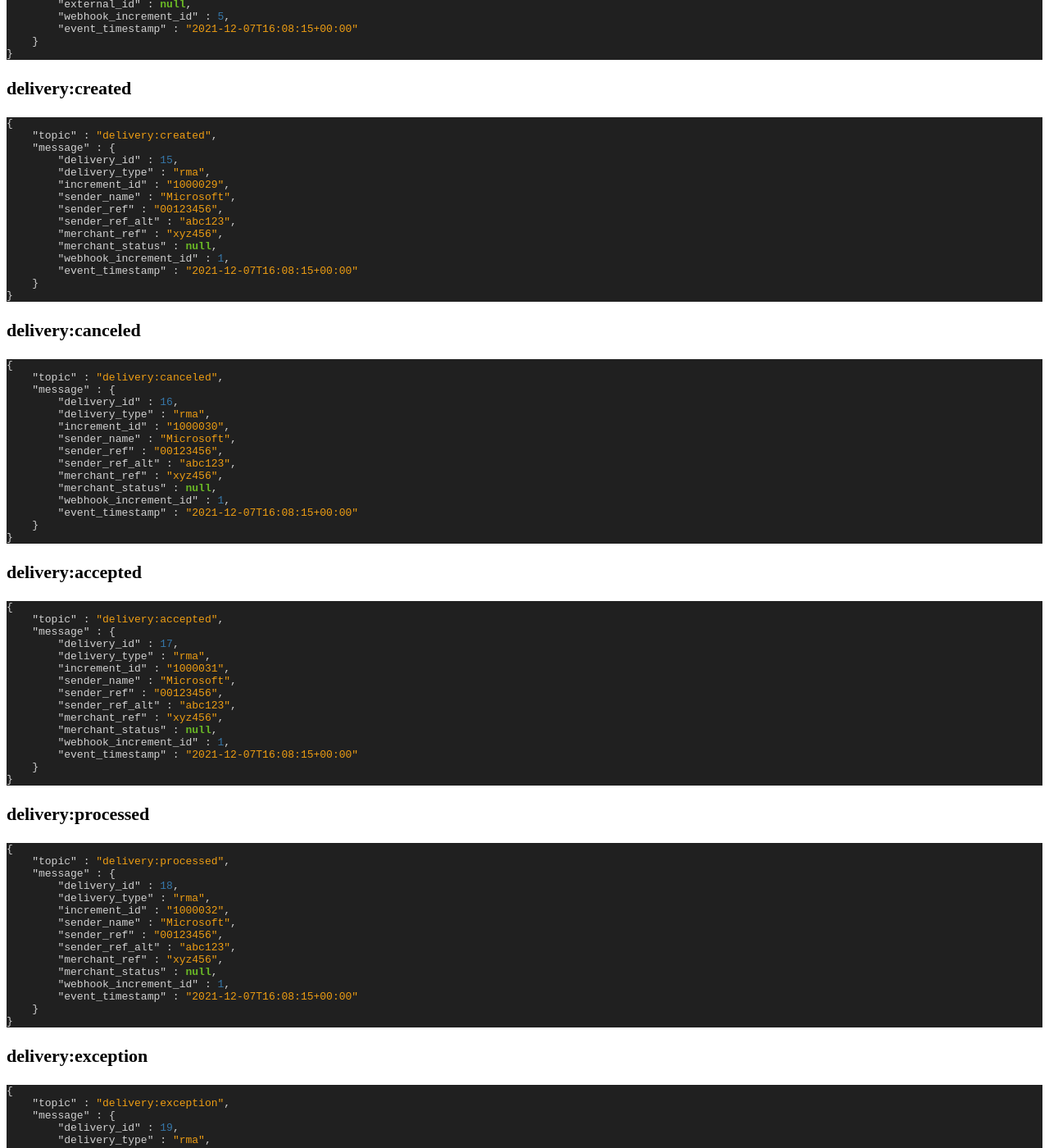
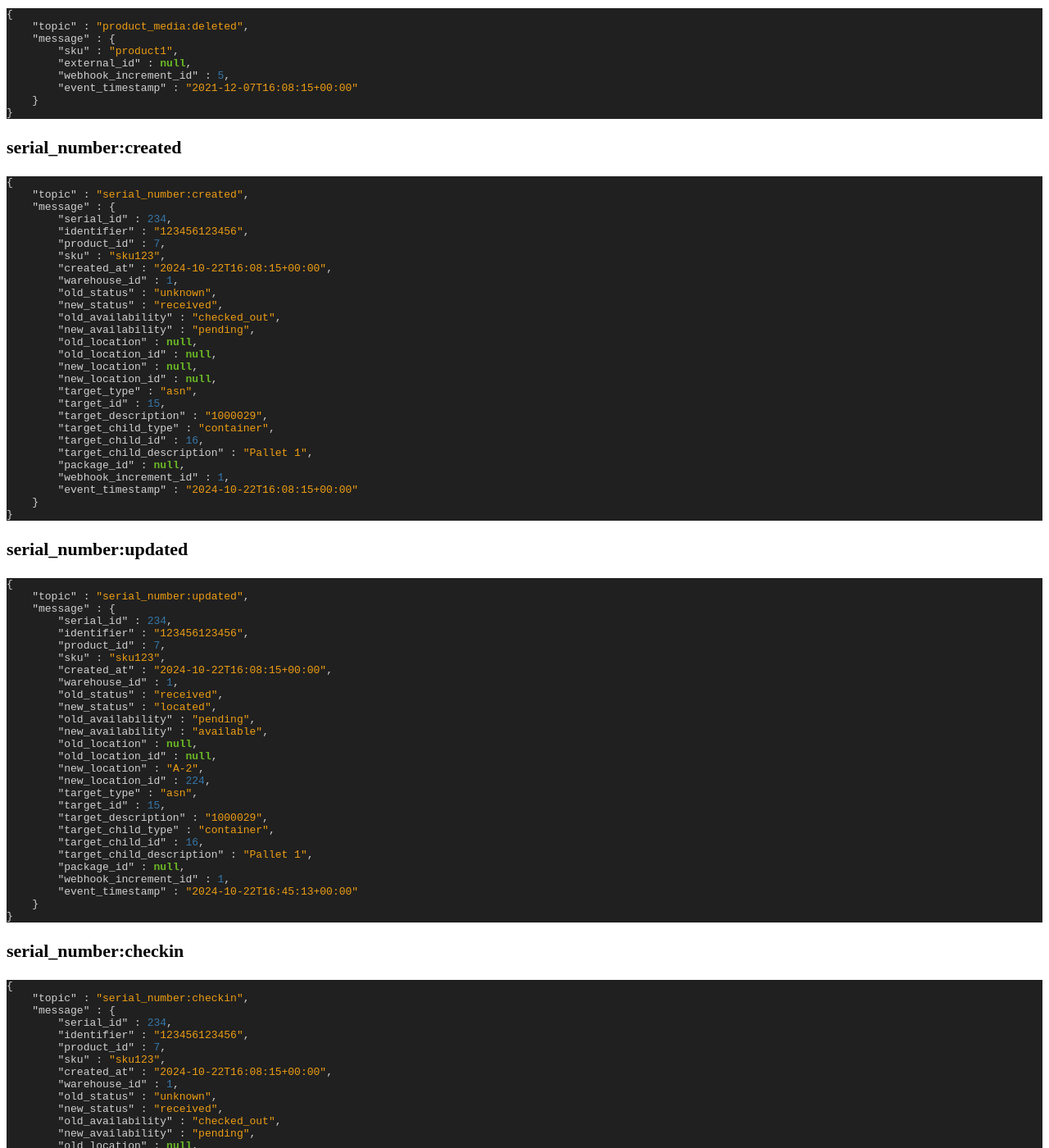
Before and after one commit to ShipStream/shipstream.github.io, a Jekyll site: the page built from _posts/2015-06-12-topics.md, in a window 1280 px wide and 1400 px high, scrolled down 7262 px. Shown: the whole window at 82% size. Built offline with Jekyll 4.4.1, drawn with Linux system fonts in a browser that asks for light colours; a style sheet for code colours, icons or effects is not loaded; some of the changed text lies outside the part shown.

Commit message:
Document serial number webhooks.

````diff
--- a/_posts/2015-06-12-topics.md
+++ b/_posts/2015-06-12-topics.md
@@ -38,6 +38,10 @@ order: 200
 * [product_media:created](#product_media_created)
 * [product_media:updated](#product_media_updated)
 * [product_media:deleted](#product_media_deleted)
+* [serial_number:created](#serial_number_created)
+* [serial_number:updated](#serial_number_updated)
+* [serial_number:checkin](#serial_number_checkin)
+* [serial_number:checkout](#serial_number_checkout)
 * [shipment:packed](#shipment_packed)
 * [shipment:shipped](#shipment_shipped)
 * [shipment:delivered](#shipment_delivered)
@@ -483,6 +487,146 @@ Event Payloads
 }
 ```
 
+<h3 id="serial_number_created">
+    serial_number:created
+</h3>
+
+```json
+{
+    "topic" : "serial_number:created",
+    "message" : {
+        "serial_id" : 234,
+        "identifier" : "123456123456",
+        "product_id" : 7,
+        "sku" : "sku123",
+        "created_at" : "2024-10-22T16:08:15+00:00",
+        "warehouse_id" : 1,
+        "old_status" : "unknown",
+        "new_status" : "received",
+        "old_availability" : "checked_out",
+        "new_availability" : "pending",
+        "old_location" : null,
+        "old_location_id" : null,
+        "new_location" : null,
+        "new_location_id" : null,
+        "target_type" : "asn",
+        "target_id" : 15,
+        "target_description" : "1000029",
+        "target_child_type" : "container",
+        "target_child_id" : 16,
+        "target_child_description" : "Pallet 1",
+        "package_id" : null,
+        "webhook_increment_id" : 1,
+        "event_timestamp" : "2024-10-22T16:08:15+00:00"
+    }
+}
+```
+
+<h3 id="serial_number_updated">
+    serial_number:updated
+</h3>
+
+```json
+{
+    "topic" : "serial_number:updated",
+    "message" : {
+        "serial_id" : 234,
+        "identifier" : "123456123456",
+        "product_id" : 7,
+        "sku" : "sku123",
+        "created_at" : "2024-10-22T16:08:15+00:00",
+        "warehouse_id" : 1,
+        "old_status" : "received",
+        "new_status" : "located",
+        "old_availability" : "pending",
+        "new_availability" : "available",
+        "old_location" : null,
+        "old_location_id" : null,
+        "new_location" : "A-2",
+        "new_location_id" : 224,
+        "target_type" : "asn",
+        "target_id" : 15,
+        "target_description" : "1000029",
+        "target_child_type" : "container",
+        "target_child_id" : 16,
+        "target_child_description" : "Pallet 1",
+        "package_id" : null,
+        "webhook_increment_id" : 1,
+        "event_timestamp" : "2024-10-22T16:45:13+00:00"
+    }
+}
+```
+
+<h3 id="serial_number_checkin">
+    serial_number:checkin
+</h3>
+
+```json
+{
+    "topic" : "serial_number:checkin",
+    "message" : {
+        "serial_id" : 234,
+        "identifier" : "123456123456",
+        "product_id" : 7,
+        "sku" : "sku123",
+        "created_at" : "2024-10-22T16:08:15+00:00",
+        "warehouse_id" : 1,
+        "old_status" : "unknown",
+        "new_status" : "received",
+        "old_availability" : "checked_out",
+        "new_availability" : "pending",
+        "old_location" : null,
+        "old_location_id" : null,
+        "new_location" : null,
+        "new_location_id" : null,
+        "target_type" : "asn",
+        "target_id" : 15,
+        "target_description" : "1000029",
+        "target_child_type" : "container",
+        "target_child_id" : 16,
+        "target_child_description" : "Pallet 1",
+        "package_id" : null,
+        "webhook_increment_id" : 1,
+        "event_timestamp" : "2024-10-22T16:08:15+00:00"
+    }
+}
+```
+
+<h3 id="serial_number_checkout">
+    serial_number:checkout
+</h3>
+
+```json
+{
+    "topic" : "serial_number:checkout",
+    "message" : {
+        "serial_id" : 234,
+        "identifier" : "123456123456",
+        "product_id" : 7,
+        "sku" : "sku123",
+        "created_at" : "2024-10-22T16:08:15+00:00",
+        "warehouse_id" : 1,
+        "old_status" : "packed",
+        "new_status" : "shipped",
+        "old_availability" : "pending",
+        "new_availability" : "checked_out",
+        "old_location" : null,
+        "old_location_id" : null,
+        "new_location" : null,
+        "new_location_id" : null,
+        "target_type" : "order",
+        "target_id" : 15,
+        "target_description" : "1000029",
+        "target_child_type" : "shipment",
+        "target_child_id" : 16,
+        "target_child_description" : "1000042",
+        "package_id" : 48,
+        "webhook_increment_id" : 1,
+        "event_timestamp" : "2024-10-23T09:22:26+00:00"
+    }
+}
+```
+
 <h3 id="delivery_created">
     delivery:created
 </h3>
````
